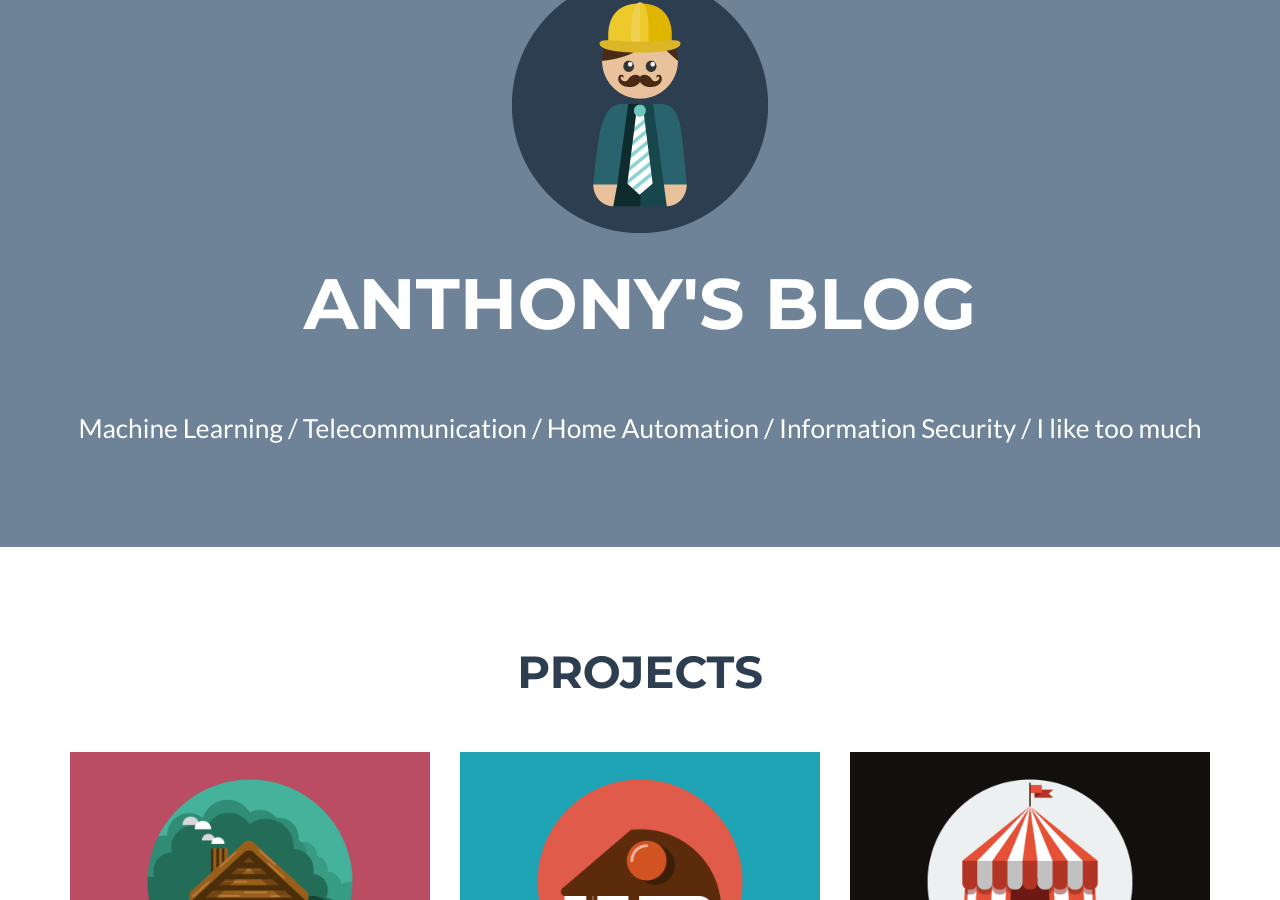
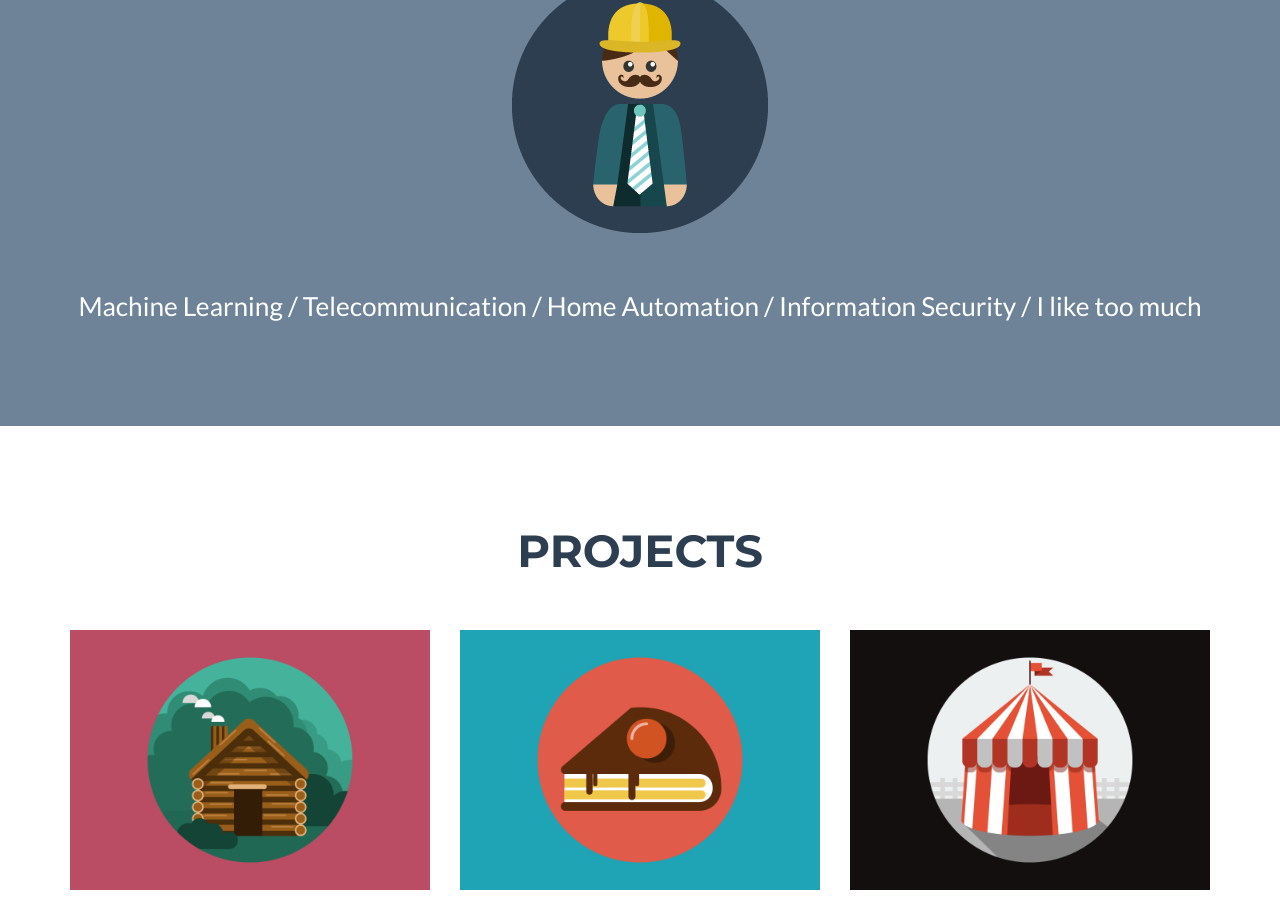
Before and after one commit to atwing/atwing.github.io, a Jekyll site: the page built from index.html, in a window 1280 px wide and 900 px high, scrolled down 323 px. Built offline with Jekyll 4.4.1, drawn with Linux system fonts in a browser that asks for light colours.

Commit message:
Update header.html

```diff
--- a/_includes/header.html
+++ b/_includes/header.html
@@ -5,7 +5,7 @@
                 <div class="col-lg-12">
                     <img class="img-responsive" src="img/profile.png" alt="">
                     <div class="intro-text">
-                        <span class="name">{{ site.title }}</span>
+                        <!-- <span class="name">{{ site.title }}</span> -->
                         <hr class="star-light">
                         <span class="skills">{{ site.skills }}</span>
                     </div>
```
